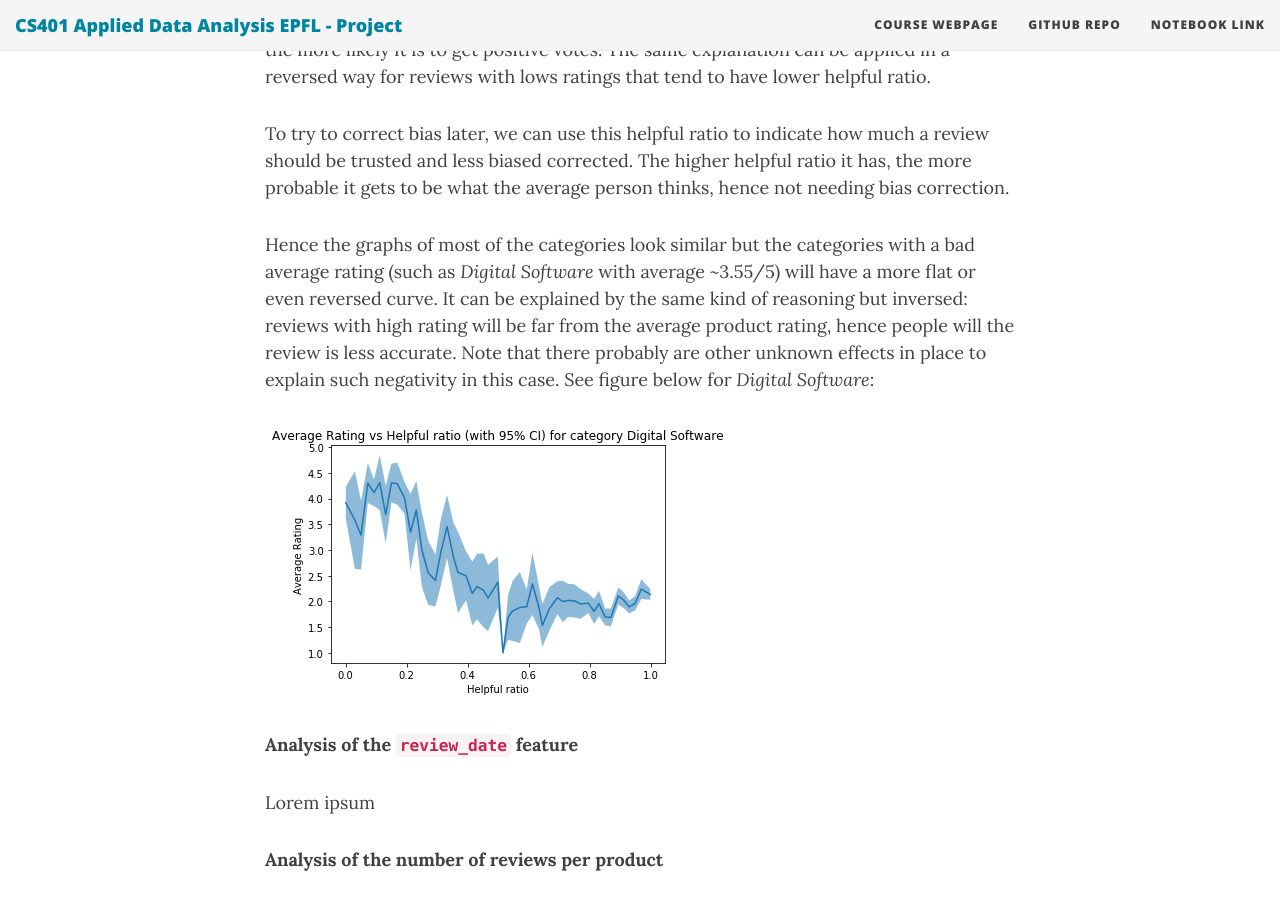
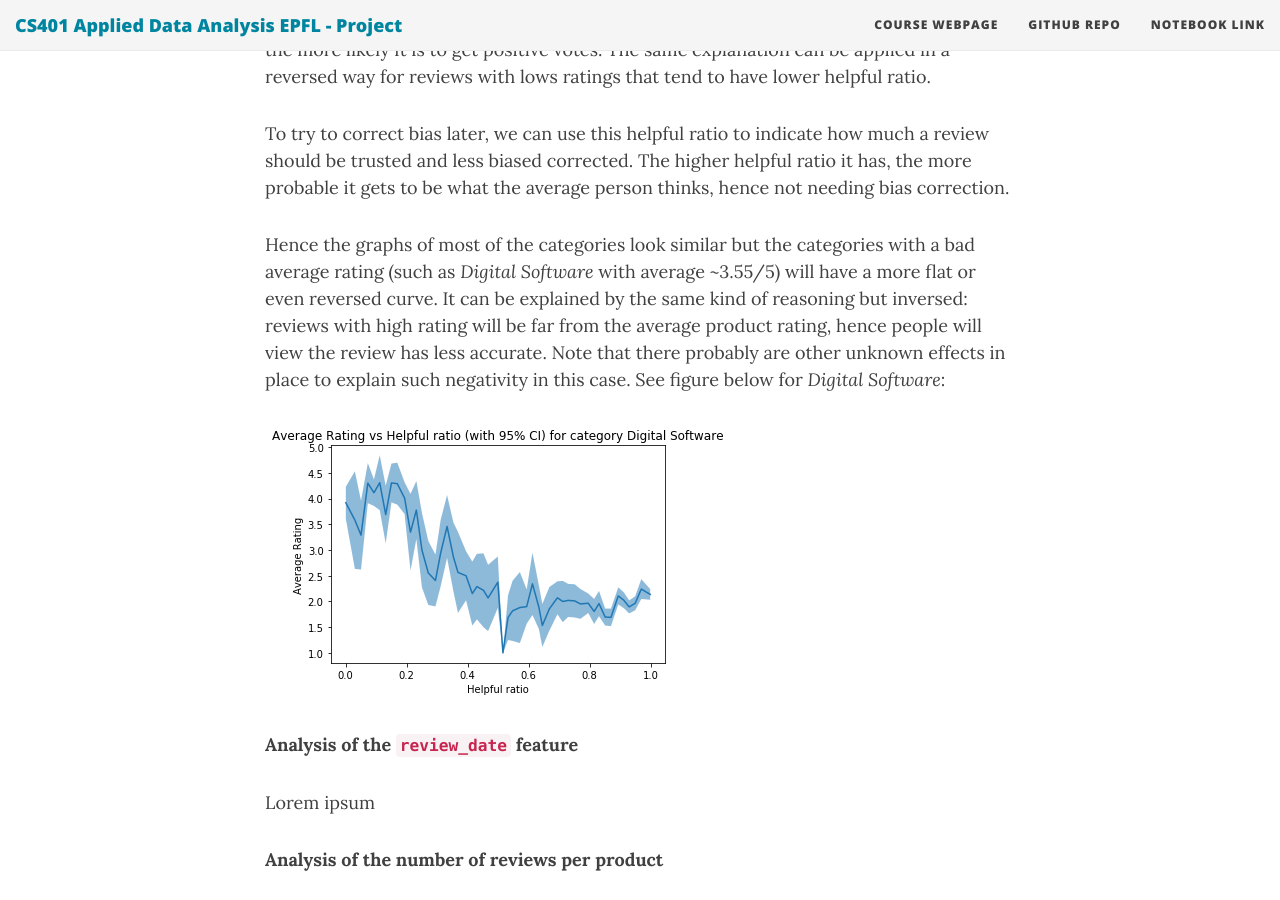
Before and after one commit to ada-lyn/ada-lyn.github.io, a Jekyll site: the page built from index.md, in a window 1280 px wide and 900 px high, scrolled down 8110 px. Built offline with Jekyll 4.4.1, drawn with Linux system fonts in a browser that asks for light colours; nearby versions of some CDN libraries.

```diff
--- a/index.md
+++ b/index.md
@@ -103,7 +103,7 @@
 
 To try to correct bias later, we can use this helpful ratio to indicate how much a review should be trusted and less biased corrected. The higher helpful ratio it has, the more probable it gets to be what the average person thinks, hence not needing bias correction.
 
-Hence the graphs of most of the categories look similar but the categories with a bad average rating (such as *Digital Software* with average ~3.55/5) will have a more flat or even reversed curve. It can be explained by the same kind of reasoning but inversed: reviews with high rating will be far from the average product rating, hence people will the review is less accurate. Note that there probably are other unknown effects in place to explain such negativity in this case. See figure below for *Digital Software*:
+Hence the graphs of most of the categories look similar but the categories with a bad average rating (such as *Digital Software* with average ~3.55/5) will have a more flat or even reversed curve. It can be explained by the same kind of reasoning but inversed: reviews with high rating will be far from the average product rating, hence people will view the review has less accurate. Note that there probably are other unknown effects in place to explain such negativity in this case. See figure below for *Digital Software*:
 
 ![Impact of helpful on ratings](/img/products/helpful_vs_rating_Digital_Software.png)
 
```
